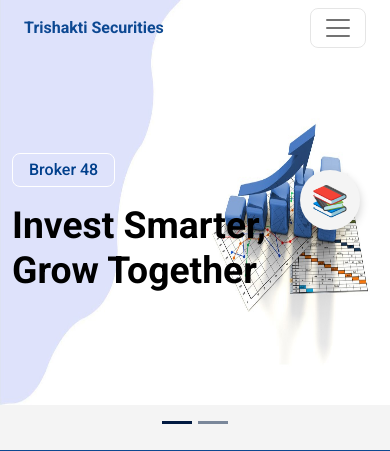
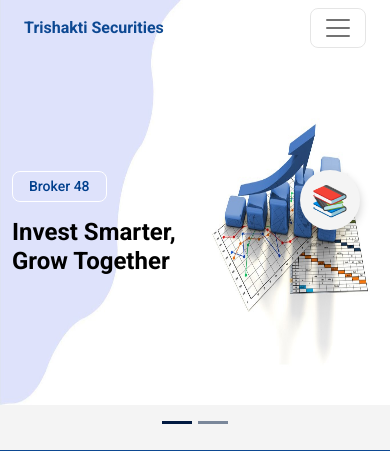
Before and after one commit to RoboPrabin/WEB-TrishaktiWebsite, a PHP site: page /index1.html in a window 390 px wide. Shown: the top 451 px of the page. Run offline with PHP 8.4, Linux system fonts and the light colour scheme; some libraries are stand-ins or nearby versions.

Commit message:
responsive pages

```diff
--- a/css/style.css
+++ b/css/style.css
@@ -408,6 +427,42 @@ color: #F4F4F4;
         font-size: 0.5rem; /* Further reduce font size for extremely small screens */
     }
 }
+
+/* for the text index */
+/* Default size (big screens) */
+.carousel-caption p {
+    font-size: 1rem;
+}
+
+.carousel-caption h1 {
+    font-size: 4rem;
+}
+
+/* Medium screens (like tablets) */
+@media (max-width: 1200px) {
+    .carousel-caption p {
+        font-size: 1rem;
+    }
+
+    .carousel-caption h1 {
+        font-size: 2.25rem;
+    }
+}
+
+/* Small screens (like phones) */
+@media (max-width: 576px) {
+    .carousel-caption p {
+        font-size: 0.875rem;
+    }
+
+    .carousel-caption h1 {
+        font-size: 1.5rem;
+    }
+}
+
+
+
+
 
 
 .navbar .dropdown-toggle::after {
--- a/index1.html
+++ b/index1.html
@@ -28,6 +28,7 @@
 
     <!-- Template Stylesheet -->
     <link href="css/style.css" rel="stylesheet">
+    <link href="css/responsive.css" rel="stylesheet">
 </head>
 
 <body>
@@ -156,7 +157,7 @@
                             <div class="row justify-content-start w-100">
                                 <div class="col-lg-8">
                                     <p class="d-inline-block border border-white rounded primary fw-semi-bold py-1 px-3 animated slideInDown">Broker 48</p>
-                                    <h1 class="display-3 mb-1 animated slideInDown">Invest Smarter, <br>Grow Together</h1>
+                                    <h1 class="display-3 mb-1 hero animated slideInDown">Invest Smarter, <br>Grow Together</h1>
                                     <!-- <a href="" class="btn btn-primary py-3 px-5 animated slideInDown">Explore More</a> -->
                                 </div>
                             </div>
@@ -168,9 +169,9 @@
                     <div class="carousel-caption">
                         <div class="container">
                             <div class="row justify-content-start">
-                                <div class="col-lg-7">
+                                <div class="col-lg-8">
                                     <p class="d-inline-block border border-white rounded primary fw-semi-bold py-1 px-3 animated slideInDown">Broker 48</p>
-                                    <h1 class="display-3 mb-1 animated slideInDown">True Trading Support <br>For You</h1>
+                                    <h1 class="display-3 mb-1 hero animated slideInDown">True Trading Support <br>For You</h1>
                                     <!-- <a href="" class="btn btn-primary py-3 px-5 animated slideInDown">Explore More</a> -->
                                 </div>
                             </div>
@@ -350,22 +351,21 @@
 
 
 <!-- Footer Start -->
+
 <footer class="mb-4">
     <div class="container-xxl text-dark">
         <div class="row text-left text-dark text-sm-left">
             <!-- Grievance Officer Section -->
-          <div class="col-12 col-sm-6 col-md-4 mt-4">
+            <div class="col-12 col-sm-6 col-md-4 mt-5 mb-md-0">
                 <h5 class="font-weight-bold">Grievance Officer</h5>
                 <p><i class="fas fa-user-alt icon"></i> Mr. Umesh Timalsina</p>
                 <p><i class="fas fa-mobile-alt icon"></i> +977 9801048027</p>
                 <p><i class="fas fa-phone-alt icon"></i> 01-5970148 Ext: 27</p>
-              <p><i class="fas fa-envelope icon"></i>
-                  <a href="mailto:umesh.timalsina@trishakti.com.np" class="text-dark">umesh.timalsina@trishakti.com.np</a>
-              </p>
+                <p><i class="fas fa-envelope icon"></i> <a href="mailto:umesh.timalsina@trishakti.com.np" class="text-dark">umesh.timalsina@trishakti.com.np</a></p>
             </div>
 
             <!-- Quick Links Section -->
-          <div class="col-12 col-sm-6 col-md-2 mt-4">
+            <div class="col-12 col-sm-6 col-md-2  mt-5 mb-md-0">
                 <h5 class="font-weight-bold">Quick Links</h5>
                 <ul class="list-unstyled">
                     <li><a href="index.html" class="text-dark">Home</a></li>
@@ -379,22 +379,19 @@
             </div>
 
             <!-- Contact Information Section -->
-          <div class="col-12 col-sm-6 col-md-3 mt-4">
+            <div class="col-12 col-sm-6 col-md-3 mt-5 mb-md-0">
                 <h5 class="font-weight-bold">Contact Information</h5>
-              <p><i class="fas fa-envelope icon"></i>
-                  <a href="mailto:info@trishakti.com.np" class="text-dark">&nbsp;info@trishakti.com.np</a>
-              </p>
+                <p><i class="fas fa-envelope icon"></i> <a href="mailto:info@trishakti.com.np" class="text-dark">&nbsp;info@trishakti.com.np</a></p>
                 <p><i class="fas fa-phone-alt icon"></i>&nbsp;+977 01-5970148</p>
-              <div class="social-icons mt-2">
                 <a href="https://www.facebook.com/trishakti48/" class="text-dark mx-2"><i class="fab fa-facebook-f"></i></a>
                 <a href="#" class="text-dark mx-2"><i class="fab fa-whatsapp"></i></a>
                 <a href="https://www.instagram.com/trishaktisecurities/" class="text-dark mx-2"><i class="fab fa-instagram"></i></a>
                 <a href="#" class="text-dark mx-2"><i class="fab fa-viber"></i></a>
-              </div>
+
             </div>
 
             <!-- Notice from SEBON Section -->
-          <div class="col-12 col-sm-6 col-md-3 mt-4">
+            <div class="col-12 col-sm-6 col-md-3 mt-5 mb-md-0">
                 <h5 class="font-weight-bold">Notice From SEBON</h5>
                 <ul class="list-unstyled">
                     <li><a href="https://main.un.org/securitycouncil/en" class="text-dark">United Nations Security Council</a></li><br>
@@ -406,7 +403,9 @@
         </div>
     </div>
 </footer>
+
     <!-- Footer End -->
+
 
     <!-- Copyright Start -->
     <div id="stickyFooterwrap" class="container-fluid facts py-sm-3">
```
Also changed, not shown: other parts of css/style.css (+55 -8 lines), css/style1.css (+55 -8 lines), index.html (+4 -3 lines). Lines whose indentation alone changed are shown as unchanged.
